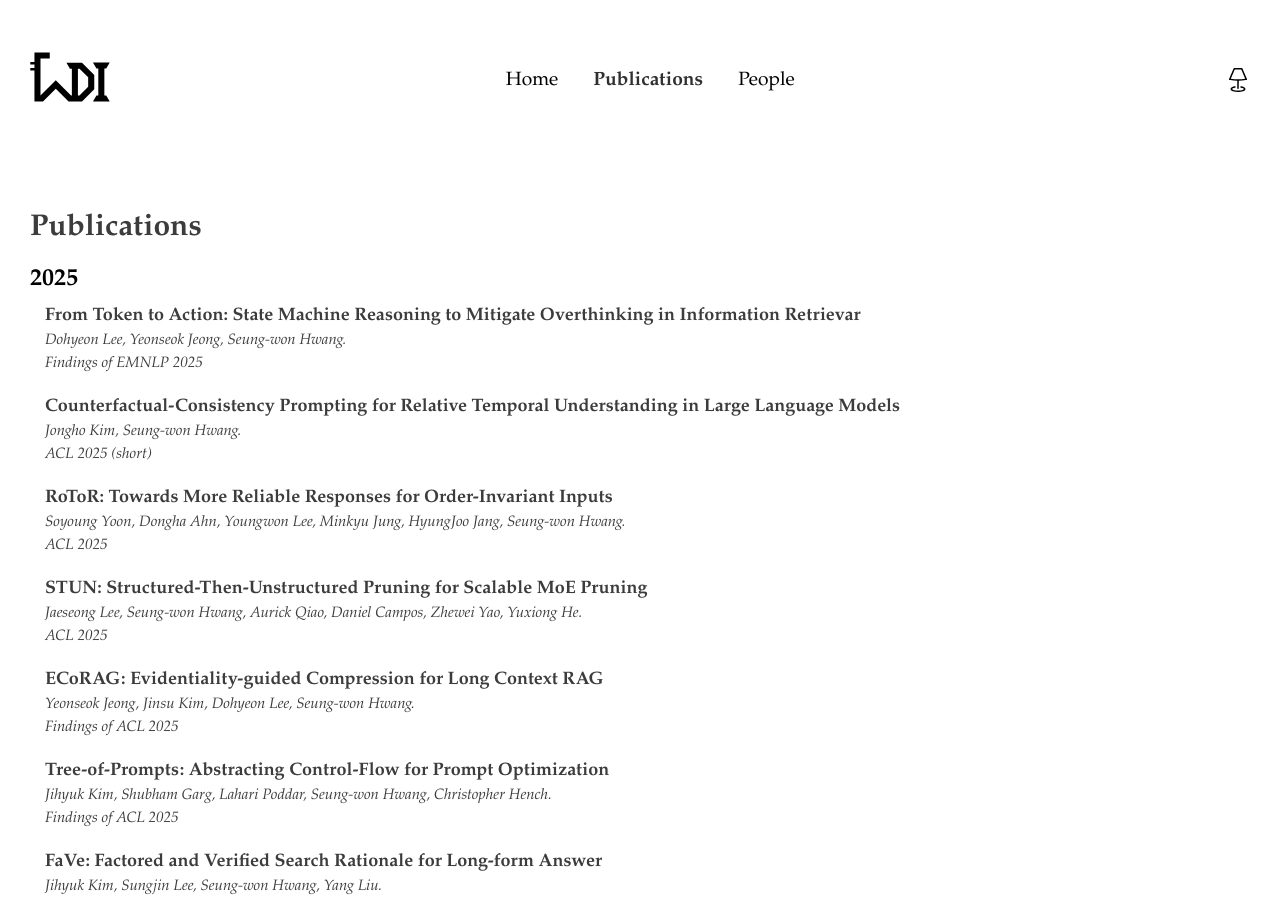
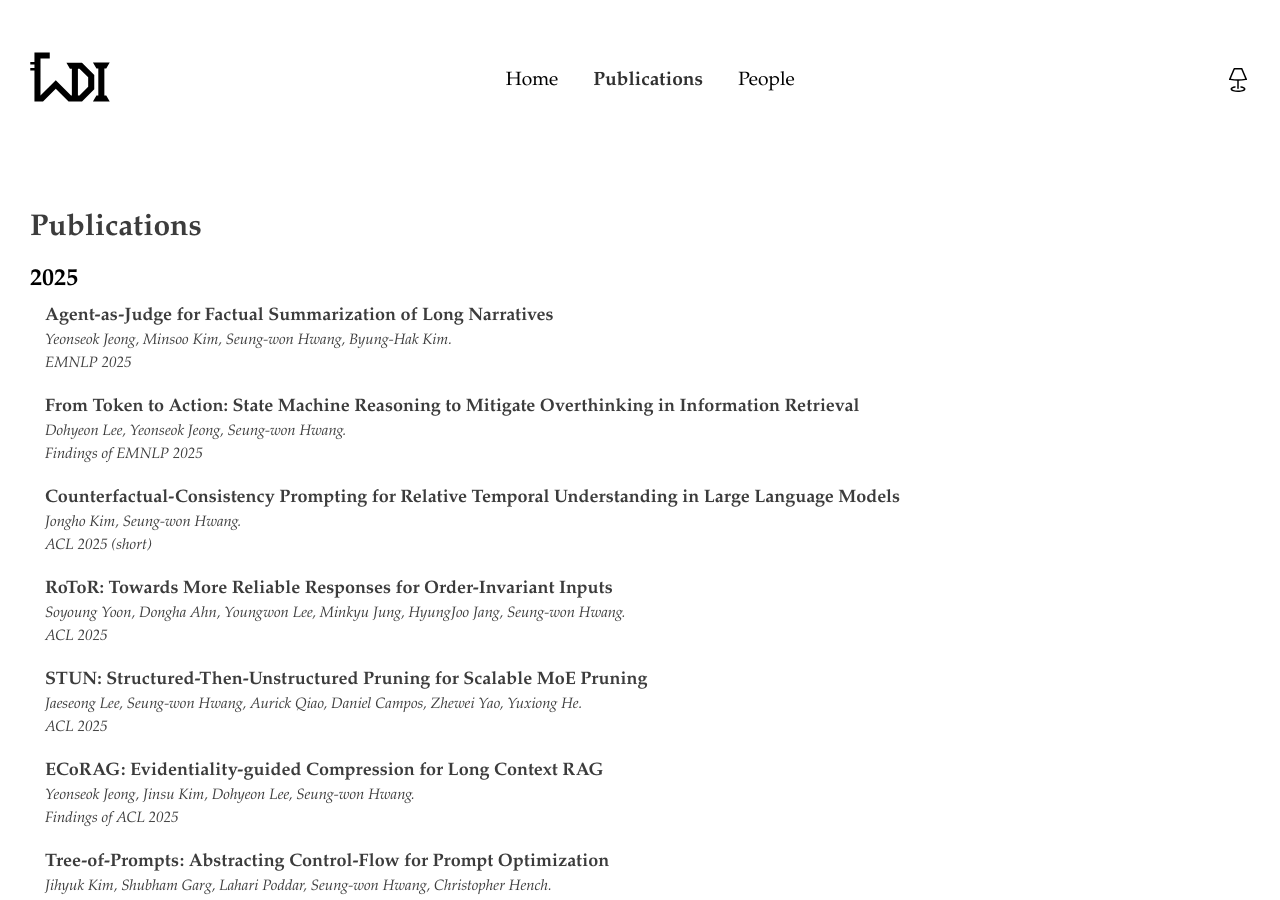
Before and after one commit to ldilab/ldilab.github.io, a Jekyll site: the page built from publications.html, in a window 1280 px wide and 900 px high. Built offline with Jekyll 4.4.1, drawn with Linux system fonts in a browser that asks for light colours.

Commit message:
Update publications.yml

```diff
--- a/_data/publications.yml
+++ b/_data/publications.yml
@@ -1,8 +1,13 @@
 - year: 2025
   papers:
-  - title: 'From Token to Action: State Machine Reasoning to Mitigate Overthinking in Information Retrievar'
+  - title: 'Agent-as-Judge for Factual Summarization of Long Narratives'
+    authors: 'Yeonseok Jeong, Minsoo Kim, Seung-won Hwang, Byung-Hak Kim'
+    venue: EMNLP 2025
+    url: https://arxiv.org/pdf/2501.09993
+  - title: 'From Token to Action: State Machine Reasoning to Mitigate Overthinking in Information Retrieval'
     authors: 'Dohyeon Lee, Yeonseok Jeong, Seung-won Hwang'
     venue: Findings of EMNLP 2025
+    url: https://arxiv.org/pdf/2505.23059
   - title: 'Counterfactual-Consistency Prompting for Relative Temporal Understanding in Large Language Models'
     authors: 'Jongho Kim, Seung-won Hwang'
     venue: ACL 2025 (short)
@@ -16,6 +21,7 @@
   - title: 'ECoRAG: Evidentiality-guided Compression for Long Context RAG'
     authors: 'Yeonseok Jeong, Jinsu Kim, Dohyeon Lee, Seung-won Hwang'
     venue: Findings of ACL 2025
+    url: https://aclanthology.org/2025.findings-acl.1365.pdf
   - title: 'Tree-of-Prompts: Abstracting Control-Flow for Prompt Optimization'
     authors: 'Jihyuk Kim, Shubham Garg, Lahari Poddar, Seung-won Hwang, Christopher Hench'
     venue: Findings of ACL 2025
```
